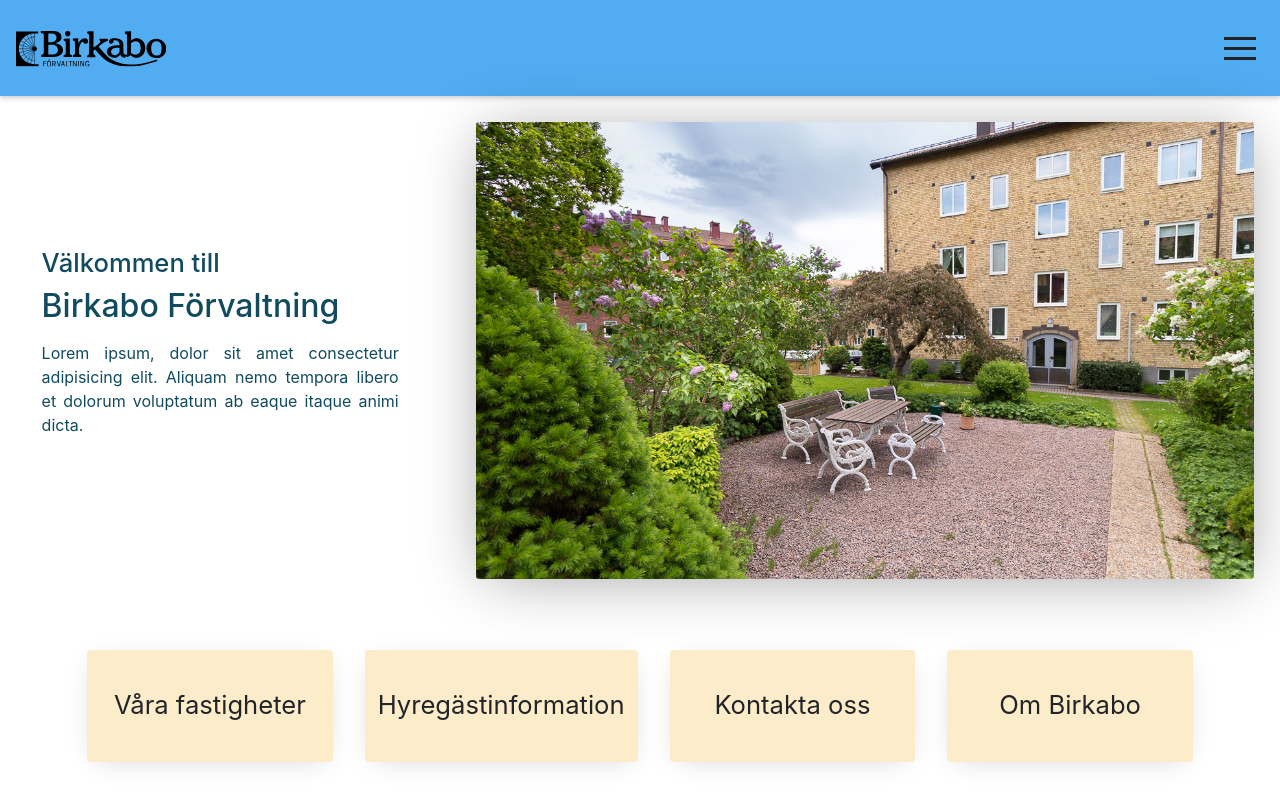
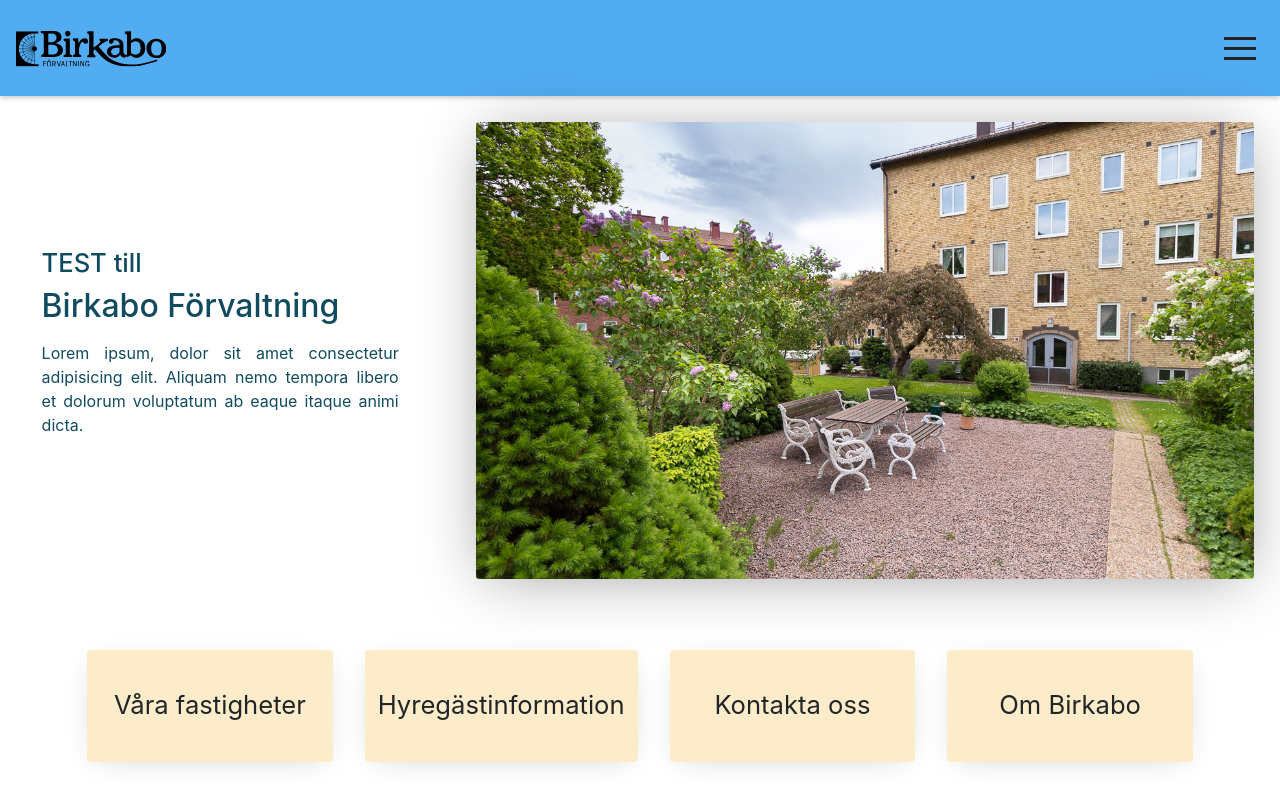
Before and after one commit to eliaskc/birkabo, a Next.js app: page / in a window 1280 px wide. Shown: the top 800 px of the page. Built offline with nearby package versions, Linux system fonts and the light colour scheme.

Commit message:
test of dev branch preview

```diff
--- a/pages/index.js
+++ b/pages/index.js
@@ -15,7 +15,7 @@
       </div>
 
       <div className={styles.textContainer}>
-        <h3>Välkommen till</h3>
+        <h3>TEST till</h3>
         <h1>Birkabo Förvaltning</h1>
         <p>Lorem ipsum, dolor sit amet consectetur adipisicing elit. Aliquam nemo tempora libero et dolorum voluptatum
           ab eaque itaque animi dicta. </p>
```
